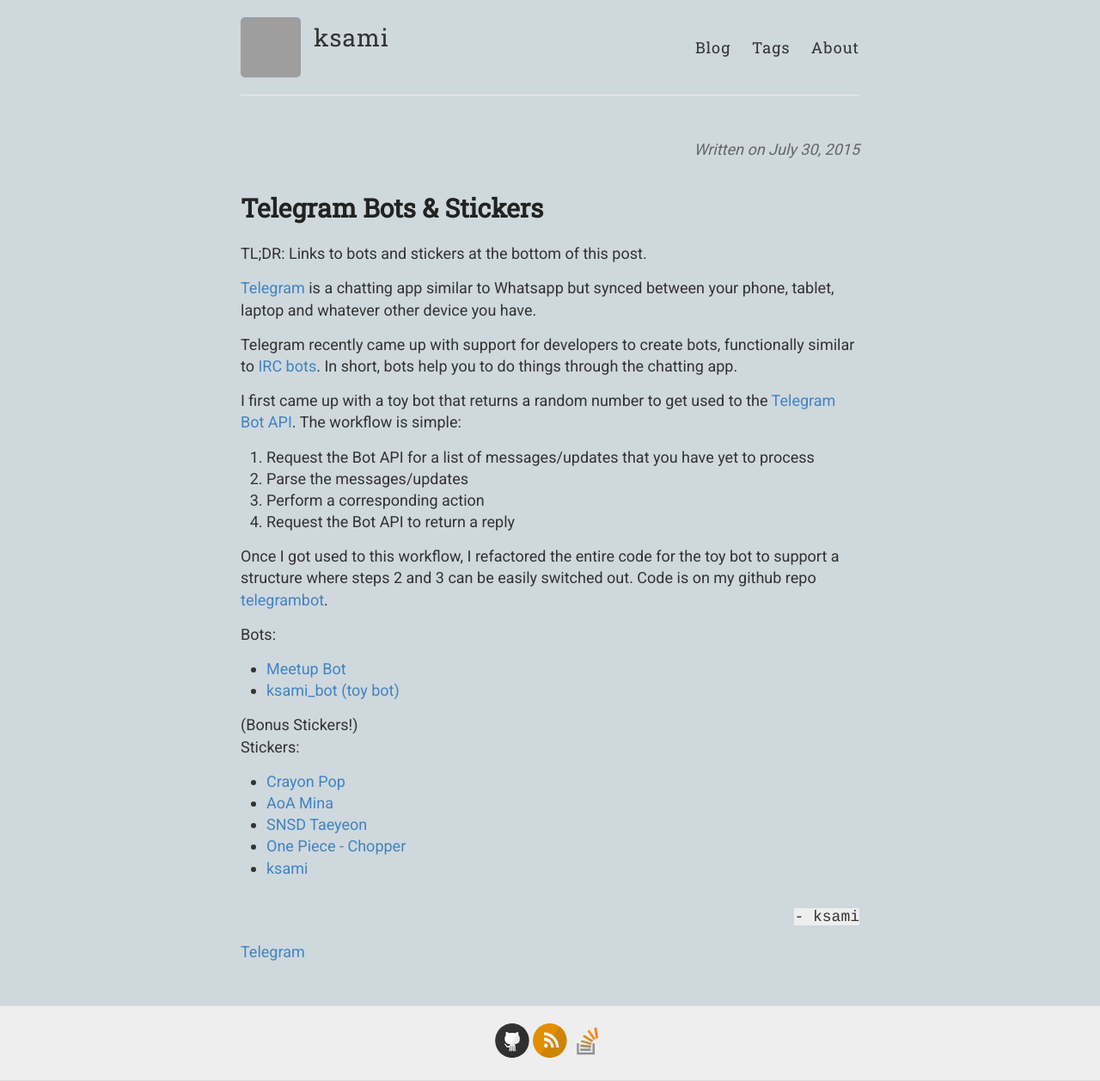
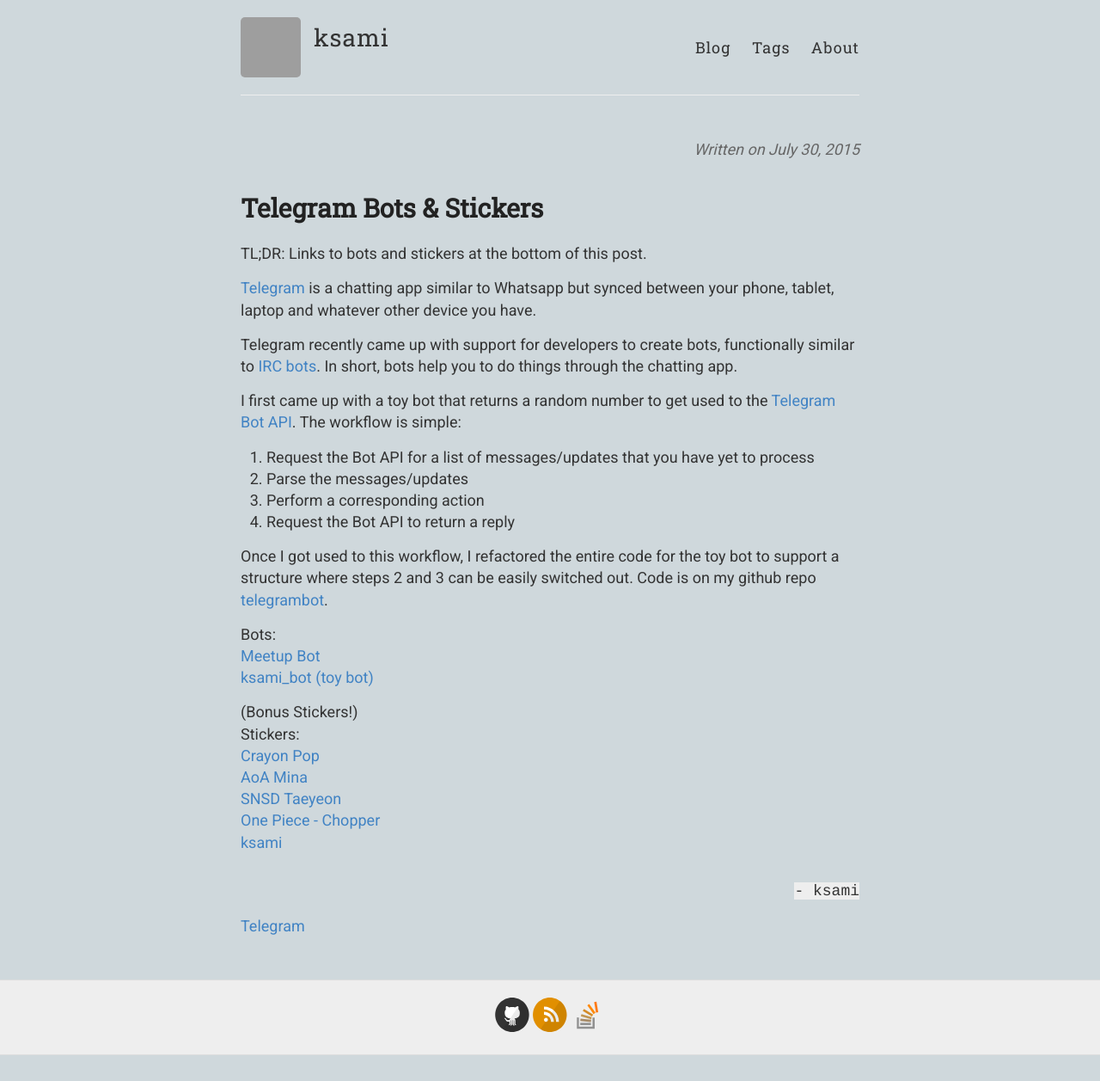
Before and after one commit to ksami/ksami.github.io, a Jekyll site: the page built from _posts/2015-07-30-Telegram-Bots-&-Stickers.md, in a window 1280 px wide. Shown: the whole page at 86% size. Built offline with Jekyll 4.4.1, drawn with Linux system fonts in a browser that asks for light colours; Markdown is read by kramdown in place of the engine named in the settings; comment, search, counter and statistics services are not loaded; after the commit the page ends 1227 px from its top, so only the background shows below that; grey boxes are pictures that could not be loaded.

Commit message:
list not working :(

```diff
--- a/_posts/2015-07-30-Telegram-Bots-&-Stickers.md
+++ b/_posts/2015-07-30-Telegram-Bots-&-Stickers.md
@@ -20,13 +20,13 @@ I first came up with a toy bot that returns a random number to get used to the [
 Once I got used to this workflow, I refactored the entire code for the toy bot to support a structure where steps 2 and 3 can be easily switched out. Code is on my github repo [telegrambot](https://github.com/ksami/telegrambot).
 
 Bots:
-- [Meetup Bot](http://telegram.me/meetup_bot)
-- [ksami_bot (toy bot)](http://telegram.me/ksami_bot)
+[Meetup Bot](http://telegram.me/meetup_bot)
+[ksami_bot (toy bot)](http://telegram.me/ksami_bot)
 
 (Bonus Stickers!)
 Stickers:
-- [Crayon Pop](https://telegram.me/addstickers/CrayonPop)
-- [AoA Mina](https://telegram.me/addstickers/AoaMina)
-- [SNSD Taeyeon](https://telegram.me/addstickers/snsdtaeyeon)
-- [One Piece - Chopper](https://telegram.me/addstickers/OnepieceChopper)
-- [ksami](https://telegram.me/addstickers/ksami)
+[Crayon Pop](https://telegram.me/addstickers/CrayonPop)
+[AoA Mina](https://telegram.me/addstickers/AoaMina)
+[SNSD Taeyeon](https://telegram.me/addstickers/snsdtaeyeon)
+[One Piece - Chopper](https://telegram.me/addstickers/OnepieceChopper)
+[ksami](https://telegram.me/addstickers/ksami)
```
